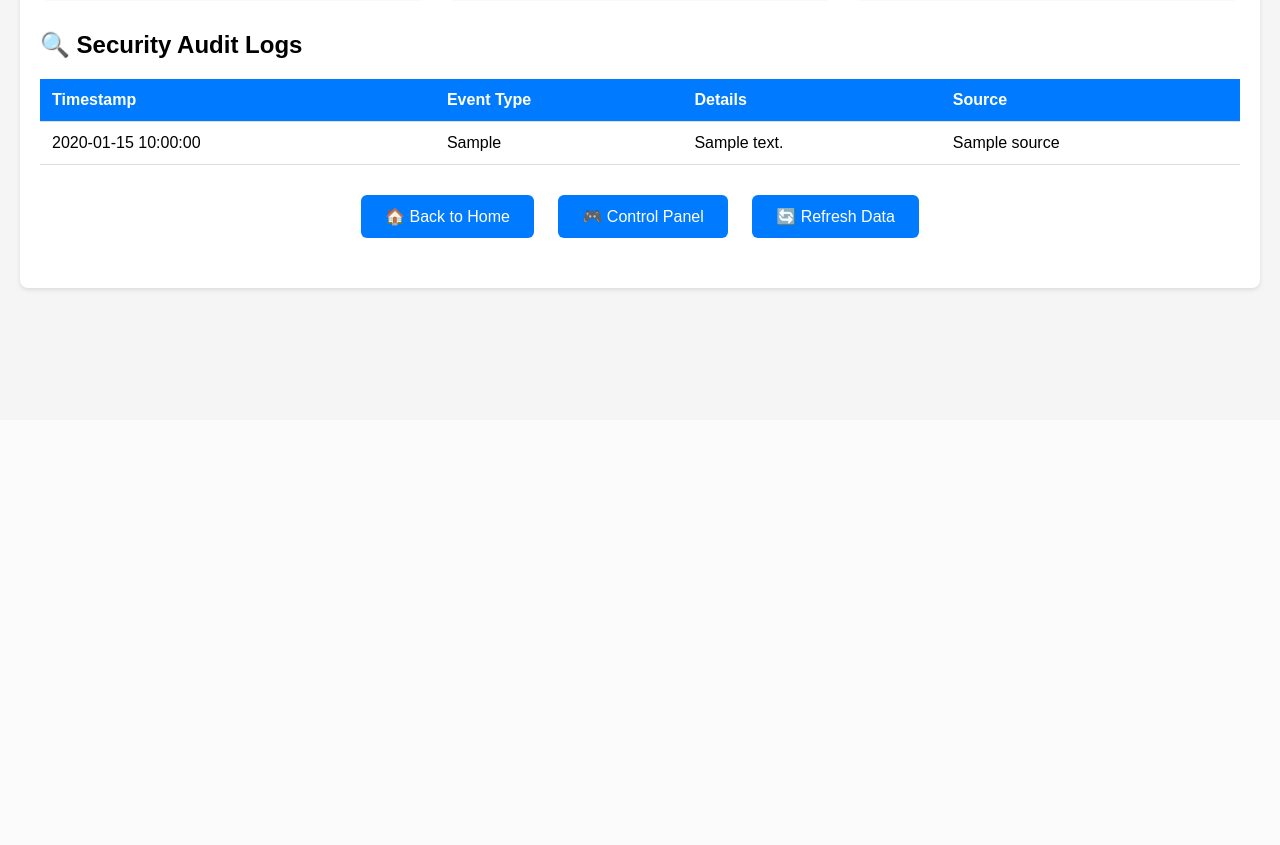
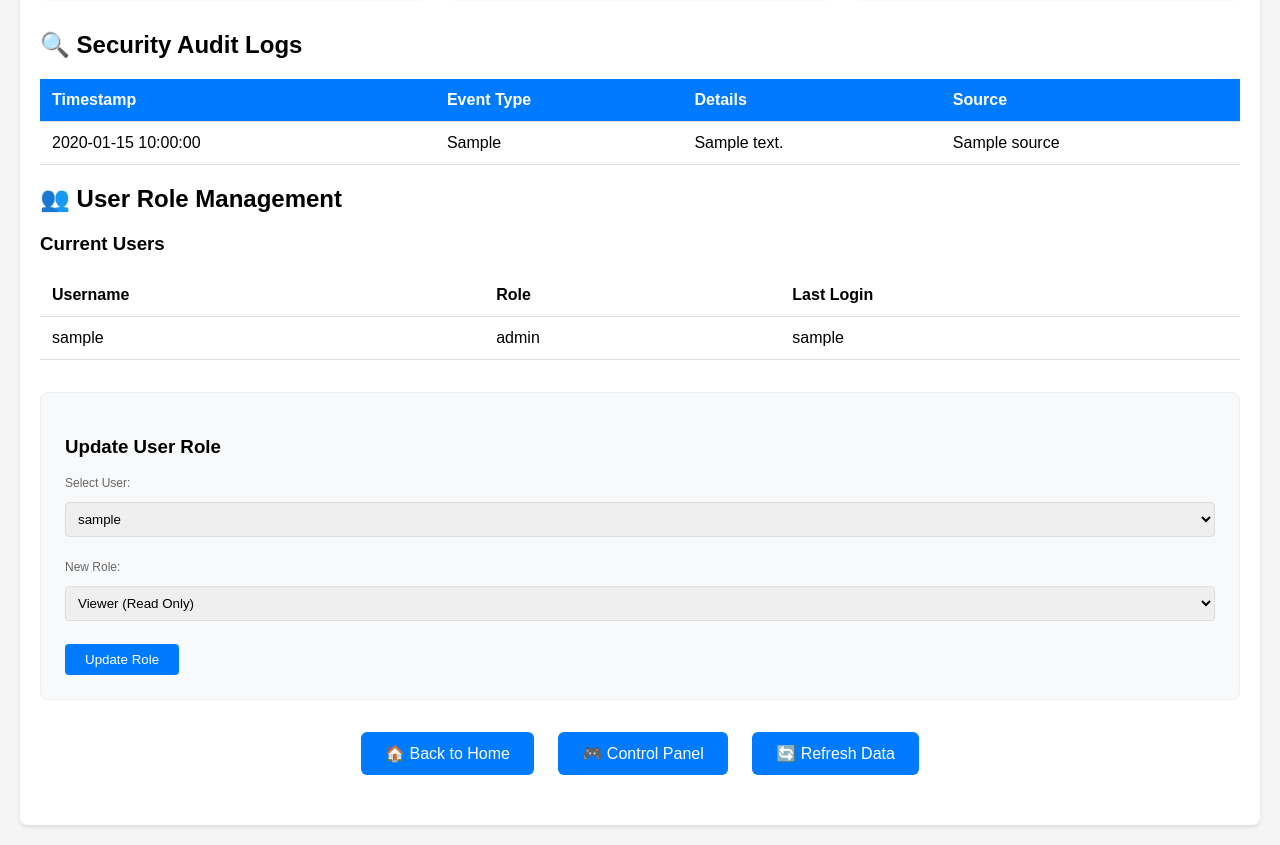
Before and after one commit to weskkin/secure-iot-command-control-system, a Flask app: template command_center/templates/admin.html in a window 1280 px wide. Shown: the part 380-1225 px from the top of the page. Before the commit the page ends 671 px from the top, so only its background shows below. Run offline with Flask 3, Linux system fonts and the light colour scheme; the template is opened without the code that fills it: most values are stand-ins (such as "Sample title", 1, 10 or a date in 2020); parts of the project's set-up code (start-up, migrations or seed data) failed here and were passed over; some libraries are stand-ins or nearby versions.

Commit message:
Enhance authorization control, restrict admin-only command – Add user role management in admin dashboard

```diff
--- a/command_center/app.py
+++ b/command_center/app.py
@@ -37,6 +37,14 @@ from OpenSSL import SSL
 from service_identity import pyopenssl
 
 load_dotenv()  # Load .env file
+
+# Define role hierarchy
+ROLES = {
+    "viewer": 1,
+    "operator": 2,
+    "admin": 3
+}
+VALID_ROLES = ["viewer", "operator", "admin"]
 
 ALLOWED_COMMANDS = {
     "temperature_sensor": ["read_temperature", "restart"],
@@ -93,12 +101,21 @@ def validate_password(password):
 class User(UserMixin):
     def __init__(self, id, username, role, totp_secret=None,
                  mfa_enabled=False, backup_codes='[]'):
+
+        # Validate role during initialization
+        if role not in VALID_ROLES:
+            raise ValueError(f"Invalid role: {role}")
+
         self.id = id
         self.username = username
         self.role = role
         self.totp_secret = totp_secret
         self.mfa_enabled = mfa_enabled
         self.backup_codes = backup_codes
+
+    def has_permission(self, required_role):
+        """Check if user's role meets minimum required level"""
+        return ROLES[self.role] >= ROLES[required_role]
 
     def verify_totp(self, code):
         return pyotp.TOTP(self.totp_secret).verify(code, valid_window=1)
@@ -145,7 +162,7 @@ def init_db():
             id INTEGER PRIMARY KEY,
             username TEXT UNIQUE,
             password_hash TEXT,
-            role TEXT NOT NULL DEFAULT 'operator',
+            role TEXT NOT NULL DEFAULT 'operator' CHECK (role IN ('viewer', 'operator', 'admin')),
             last_login REAL,
             totp_secret TEXT DEFAULT '',
             mfa_enabled BOOLEAN DEFAULT 0,
@@ -772,30 +789,81 @@ def logout():
 @app.route('/admin')
 @admin_required
 def admin_panel():
-    # Get active users (users logged in within last 15 minutes)
-    active_users = 0
+    # Get all users with detailed information
     conn = sqlite3.connect(DB_PATH)
     c = conn.cursor()
-    c.execute("SELECT COUNT(*) FROM users WHERE last_login > ?",
-             (datetime.now().timestamp() - 900,))
-    active_users = c.fetchone()[0]
+
+    # Get active users count and all user data in one query
+    c.execute('''
+        SELECT id, username, role, last_login
+        FROM users
+        ORDER BY username
+    ''')
+
+    users = []
+    active_users = 0
+    current_time = datetime.now().timestamp()
+
+    for row in c.fetchall():
+        last_login = datetime.fromtimestamp(row[3]).strftime("%Y-%m-%d %H:%M") if row[3] else "Never"
+        is_active = (current_time - row[3]) < 900 if row[3] else False
+
+        users.append({
+            "id": row[0],
+            "username": row[1],
+            "role": row[2],
+            "last_login": last_login,
+            "active": is_active
+        })
+
+        if is_active:
+            active_users += 1
+
     conn.close()
 
-    # Format timestamps for display
+    # Format audit logs
     formatted_logs = []
-    for log in mqtt_app.audit_logs[-50:]:  # Last 50 entries
+    for log in mqtt_app.audit_logs[-50:]:
         formatted = log.copy()
         formatted["timestamp"] = datetime.strptime(
             log["timestamp"], "%Y-%m-%d %H:%M:%S"
-        ).strftime("%H:%M:%S")  # Show only time
+        ).strftime("%H:%M:%S")
         formatted_logs.append(formatted)
 
     return render_template('admin.html',
                          devices=mqtt_app.get_devices(),
                          active_users=active_users,
-                         logs=formatted_logs)
+                         logs=formatted_logs,
+                         all_users=users,  # Pass full user list to template
+                         roles=["viewer", "operator", "admin"])  # Pass valid roles
+
+@app.route('/admin/update_role', methods=['POST'])
+@admin_required
+def update_user_role():
+    target_user = request.form.get('username')
+    new_role = request.form.get('role')
+
+    if new_role not in VALID_ROLES:
+        flash('Invalid role specified')
+        return redirect(url_for('admin_panel'))
+
+    conn = sqlite3.connect(DB_PATH)
+    try:
+        c = conn.cursor()
+        c.execute('''
+            UPDATE users SET role = ? WHERE username = ?
+        ''', (new_role, target_user))
+        conn.commit()
+        flash(f'Updated {target_user} role to {new_role}')
+    except sqlite3.Error as e:
+        flash(f'Error updating role: {str(e)}')
+    finally:
+        conn.close()
+
+    return redirect(url_for('admin_panel'))
 
 @app.route('/api/send_command', methods=['POST'])
+@login_required
 def send_command():
     device_id = request.form.get("device_id")
     command = request.form.get("command")
@@ -829,6 +897,31 @@ def send_command():
             current_user.username if current_user.is_authenticated else "ANONYMOUS")
         return jsonify({"status": "error", "message": "Command not allowed for this device type"}), 400
     # ===== END OF VALIDATION =====
+
+    # ===== AUTHORIZATION CHECKS =====
+    # Define critical commands that require admin privileges
+    RESTRICTED_COMMANDS = {"restart", "shutdown", "firmware_update"}
+
+    # Check if command requires admin privileges
+    if command in RESTRICTED_COMMANDS and current_user.role != "admin":
+        mqtt_app.add_audit_log("AUTHORIZATION",
+            f"Unauthorized attempt to send restricted command '{command}' to {device_id}",
+            current_user.username)
+        return jsonify({
+            "status": "error",
+            "message": "Admin privileges required for this command"
+        }), 403
+
+    # Additional role-based validation
+    if current_user.role == "viewer":
+        mqtt_app.add_audit_log("AUTHORIZATION",
+            f"Viewer role attempted command '{command}' on {device_id}",
+            current_user.username)
+        return jsonify({
+            "status": "error",
+            "message": "Read-only accounts cannot send commands"
+        }), 403
+    # ===== END OF AUTHORIZATION CHECKS =====
 
     # Send command via MQTT
     success = mqtt_app.send_command(device_id, command)
--- a/command_center/static/css/styles.css
+++ b/command_center/static/css/styles.css
@@ -602,3 +602,31 @@ a:hover {
     font-size: 0.9em;
     margin: 5px 0;
 }
+
+/* User Role Management */
+.role-update-form {
+    margin: 2rem 0;
+    padding: 1.5rem;
+    border: 1px solid #eee;
+    border-radius: 8px;
+    background: #f8f9fa;
+}
+
+.role-update-form select {
+    width: 100%;
+    padding: 8px;
+    margin: 8px 0;
+}
+
+.current-users table {
+    width: 100%;
+    margin: 1rem 0;
+    border-collapse: collapse;
+}
+
+.current-users th,
+.current-users td {
+    padding: 12px;
+    text-align: left;
+    border-bottom: 1px solid #ddd;
+}
--- a/command_center/templates/admin.html
+++ b/command_center/templates/admin.html
@@ -46,7 +46,7 @@
             </thead>
             <tbody>
                 {% for log in logs %}
-                <tr class="{% if log.event_type == 'SECURITY' %}security-alert{% elif log.event_type == 'VALIDATION' %}validation-alert{% endif %}">
+                <tr class="{% if log.event_type == 'SECURITY' %}security-alert{% elif log.event_type == 'VALIDATION' or log.event_type == 'AUTHORIZATION' %}validation-alert{% endif %}">
                     <td>{{ log.timestamp }}</td>
                     <td>{{ log.event_type }}</td>
                     <td>{{ log.details }}</td>
@@ -56,11 +56,63 @@
             </tbody>
         </table>
 
+        <div class="admin-section">
+            <h2>👥 User Role Management</h2>
+
+            <div class="current-users">
+                <h3>Current Users</h3>
+                <table>
+                    <thead>
+                        <tr>
+                            <th>Username</th>
+                            <th>Role</th>
+                            <th>Last Login</th>
+                        </tr>
+                    </thead>
+                    <tbody>
+                        {% for user in all_users %}
+                        <tr>
+                            <td>{{ user.username }}</td>
+                            <td>{{ user.role }}</td>
+                            <td>{{ user.last_login }}</td>
+                        </tr>
+                        {% endfor %}
+                    </tbody>
+                </table>
+            </div>
+
+            <!-- Add the role update form here -->
+            <div class="role-update-form">
+                <h3>Update User Role</h3>
+                <form method="POST" action="{{ url_for('update_user_role') }}">
+                    <input type="hidden" name="csrf_token" value="{{ csrf_token() }}"/>
+                    <div class="form-group">
+                        <label>Select User:</label>
+                        <select name="username" class="form-control" required>
+                            {% for user in all_users %}
+                            <option value="{{ user.username }}">{{ user.username }}</option>
+                            {% endfor %}
+                        </select>
+                    </div>
+                    <div class="form-group">
+                        <label>New Role:</label>
+                        <select name="role" class="form-control" required>
+                            <option value="viewer">Viewer (Read Only)</option>
+                            <option value="operator">Operator (Standard Access)</option>
+                            <option value="admin">Admin (Full Privileges)</option>
+                        </select>
+                    </div>
+                    <button type="submit" class="btn btn-warning">Update Role</button>
+                </form>
+            </div>
+        </div>
+
         <div class="nav-buttons">
             <a href="/">🏠 Back to Home</a>
             <a href="/control">🎮 Control Panel</a>
             <a href="javascript:void(0)" onclick="window.location.reload()" class="success">🔄 Refresh Data</a>
         </div>
+
     </div>
 
     <script>
```
Also changed, not shown: command_center/static/mfa_qr.png.
